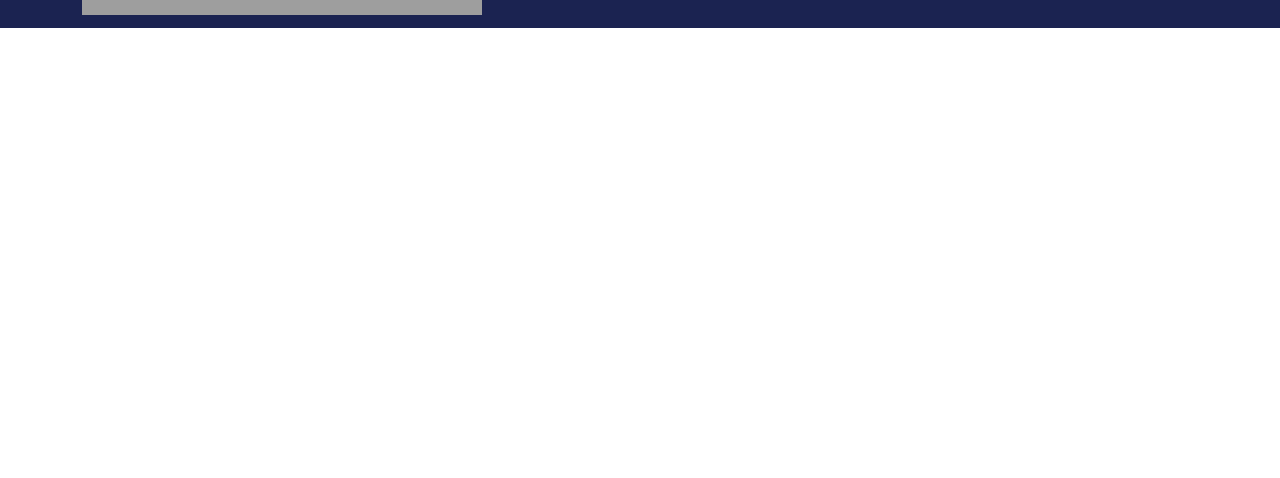
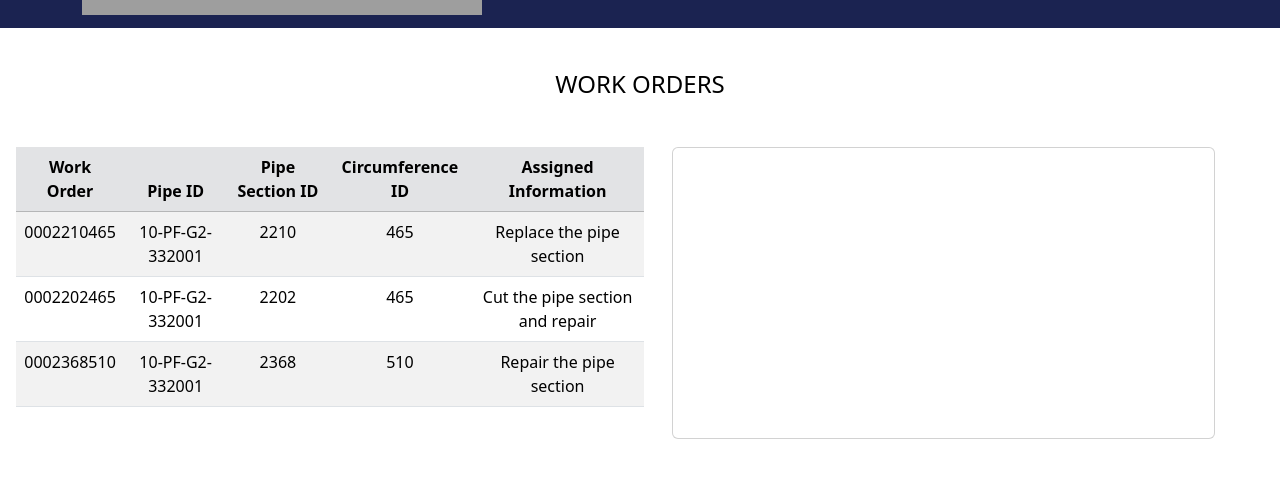
Before and after one commit to naomichristabel/visual-cluster, a React (Create React App) app in the folder client/: page /visual-cluster/client/work_order in a window 1280 px wide. Before the commit this address had no page. Shown: the part 298-776 px from the top of the page. Built offline with nearby package versions, Linux system fonts and the light colour scheme; grey boxes are pictures that could not be loaded; what react-three-fiber would draw is missing.

Commit message:
trying to deploy from client folder on master branch

```diff
--- a/client/package.json
+++ b/client/package.json
@@ -1,7 +1,7 @@
 {
   "name": "visual-cluster-analysis-demo",
   "version": "0.1.0",
-  "homepage": "https://github.com/naomichristabel/visual-cluster/tree/master/client",
+  "homepage": "https://github.com/naomichristabel/visual-cluster/client/",
   "private": true,
   "dependencies": {
     "@grpc/grpc-js": "^1.10.7",
--- a/client/src/AppRoutes.js
+++ b/client/src/AppRoutes.js
@@ -6,8 +6,8 @@ import Home from './Home';
 const AppRoutes = () => {
     return (
       <Routes>
-        <Route path="/" element={<Home/>} />
-        <Route path="/work_order" element={<WorkOrder/>} />
+        <Route path="/visual-cluster/client" element={<Home/>} />
+        <Route path="/visual-cluster/client/work_order" element={<WorkOrder/>} />
       </Routes>
     );
   }
```
